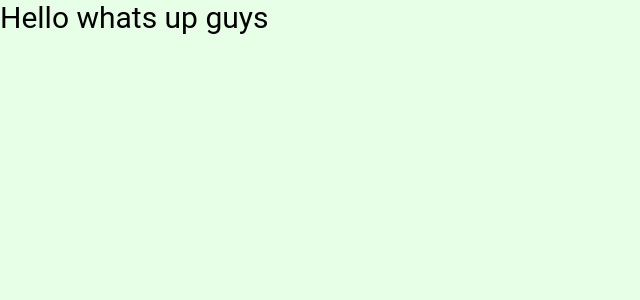
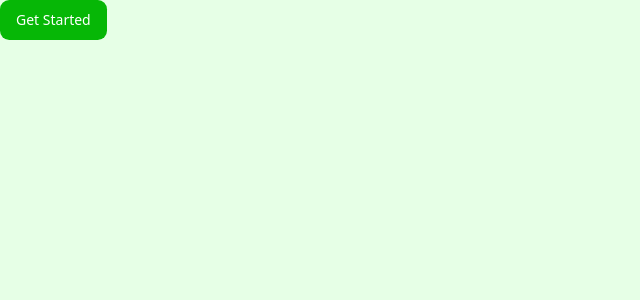
Before and after one commit to Basharkhan7776/AgriMitra, a React (Vite) app in the folder web/: page / in a window 1280 px wide. Shown: the top 300 px of the page, without its empty margins (0-640 px from the left). Built offline with nearby package versions, Linux system fonts and the light colour scheme.

Commit message:
update Home component layout and set favicon

```diff
--- a/web/index.html
+++ b/web/index.html
@@ -2,7 +2,7 @@
 <html lang="en" class="">
   <head>
     <meta charset="UTF-8" />
-    <link rel="icon" href="" />
+    <link rel="icon" href="public/images/Logo.png" />
     <meta name="viewport" content="width=device-width, initial-scale=1.0" />
     <title>AgriMitra</title>
   </head>
--- a/web/src/pages/Home.tsx
+++ b/web/src/pages/Home.tsx
@@ -2,7 +2,7 @@ import { Button } from "@/components/ui/button"
 
 function Home() {
   return (
-    <div className="font-roboto text-3xl">Hello whats up guys</div>
+    <div className="h-screen w-full"><Button>Get Started</Button></div>
   )
 }
 
```
Also changed, not shown: web/public/images/Logo.png (added).
